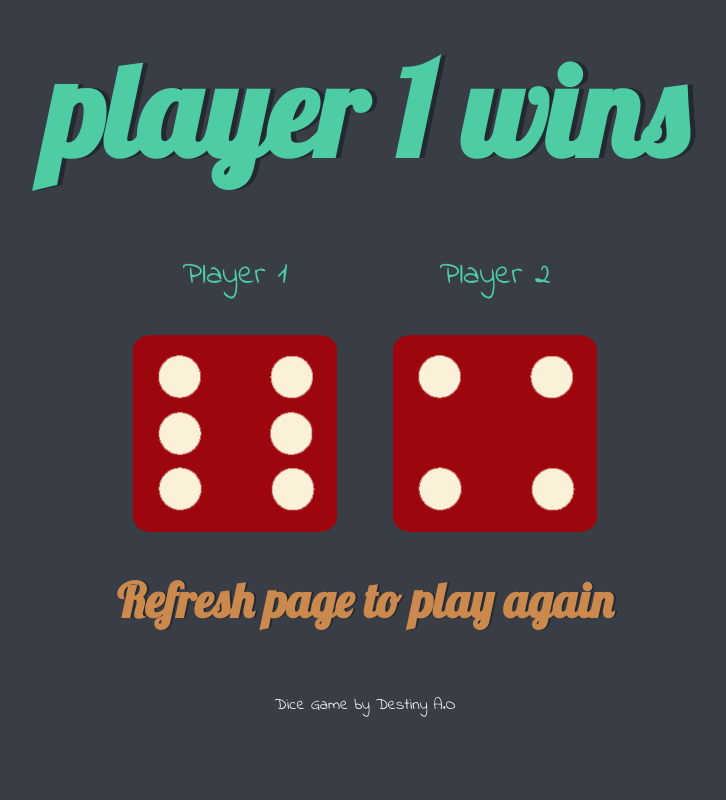
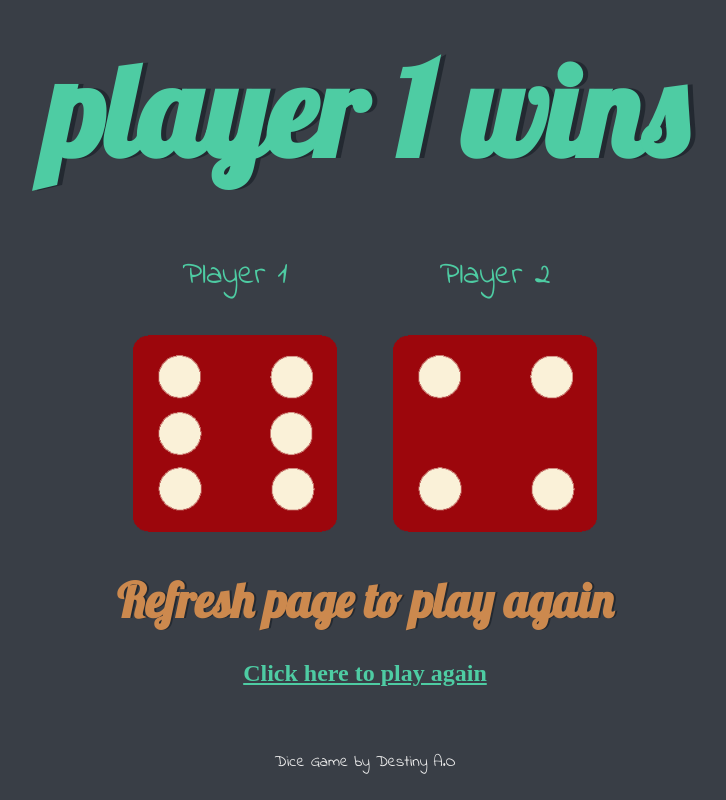
Before and after one commit to DESTINYAS/Deploy-Dice-Game, a plain HTML site: page index.html in a window 1280 px wide. Shown: the whole page, without its empty margins (275-1001 px from the left). Drawn offline with Linux system fonts and the light colour scheme.

Commit message:
Adding a reload button

```diff
--- a/index.html
+++ b/index.html
@@ -23,6 +23,7 @@
       </div>
       <div class="refresh">
         <h3>Refresh page to play again</h3>
+        <a class="tag" href="http://127.0.0.1:5500/Dice%20Game%20files/index.html"><h2>Click here to play again</h2></a>
       </div>
 
     </div>
--- a/styles.css
+++ b/styles.css
@@ -7,6 +7,10 @@
 .dice {
   text-align: center;
   display: inline-block;
+
+}
+.tag{
+  color: #4ECCA3;
 
 }
 
```
